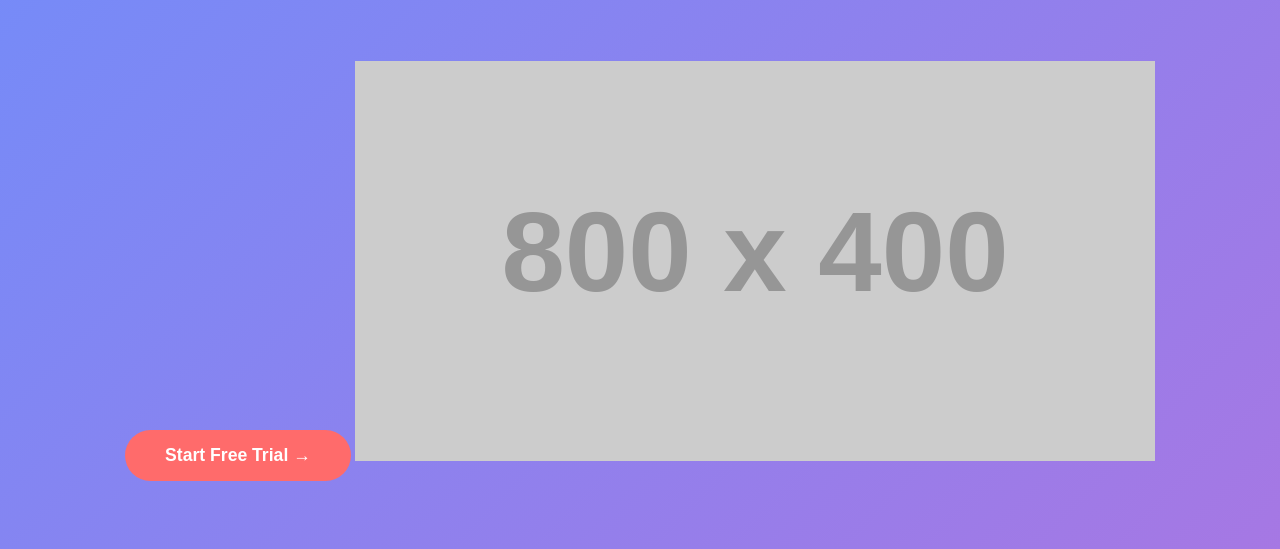
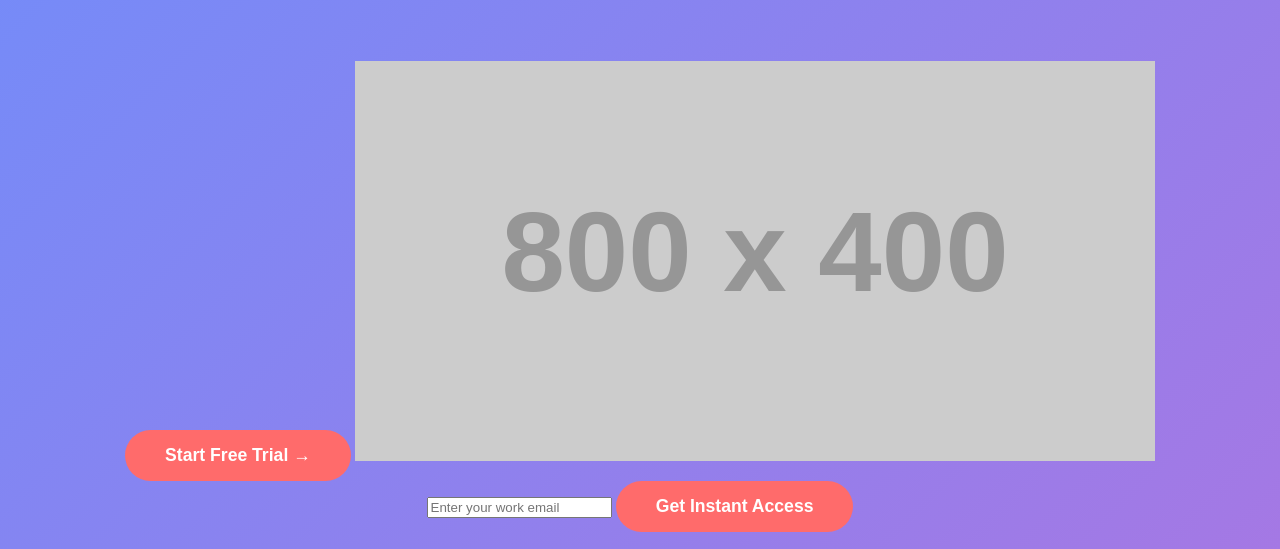
Before and after one commit to najeed/ConsultingSalesAutomation, a plain HTML site: page index.html in a window 1280 px wide. Shown: the part 403-952 px from the top of the page. Drawn offline with Linux system fonts and the light colour scheme; placeholder pictures from the web are drawn by us.

Commit message:
Update index.html

```diff
--- a/index.html
+++ b/index.html
@@ -121,6 +121,11 @@
         <p>AI-powered funnel builder designed specifically for marketing consultants. Create high-converting landing pages without coding.</p>
         <button class="cta-button" onclick="showDemo()">Start Free Trial →</button>
         <img src="https://via.placeholder.com/800x400" alt="Funnel Builder Preview" style="max-width: 100%; margin-top: 2rem;">
+        <form id="demoForm" action="https://api.funnelai.com/demo" method="POST">
+            <input type="email" name="email" placeholder="Enter your work email" required>
+            <button type="submit" class="cta-button">Get Instant Access</button>
+        </form>
+
     </section>
 
     <div class="features">
@@ -141,10 +146,10 @@
     <script>
         function showDemo() {
             // In real implementation, replace with form submission logic
-            alert("Demo request received! Check your email for next steps.");
+            //alert("Demo request received! Check your email for next steps.");
 
             // Example form submission code:
-            /*
+
             const formData = new FormData();
             formData.append('email', prompt('Enter your email:'));
 
@@ -152,7 +157,7 @@
                 method: 'POST',
                 body: formData
             }).then(response => alert('Thank you! We\'ll contact you soon.'));
-            */
+
         }
 
         // Smooth scroll for anchor links
```
